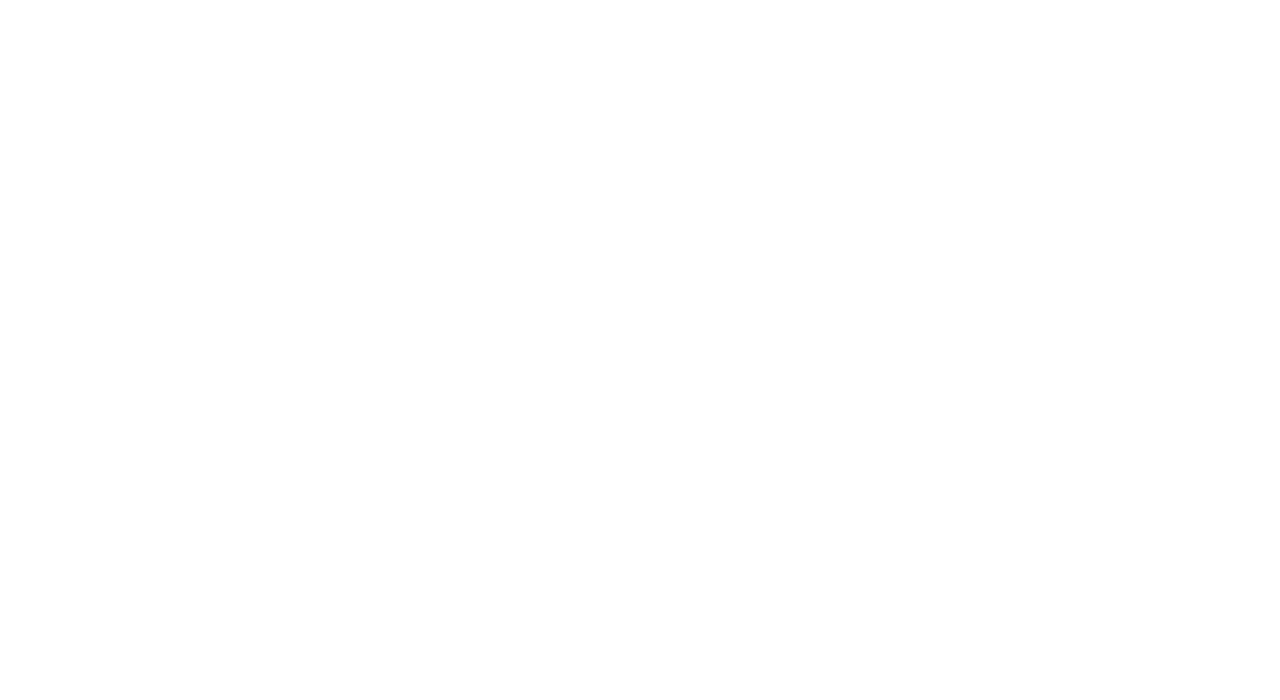
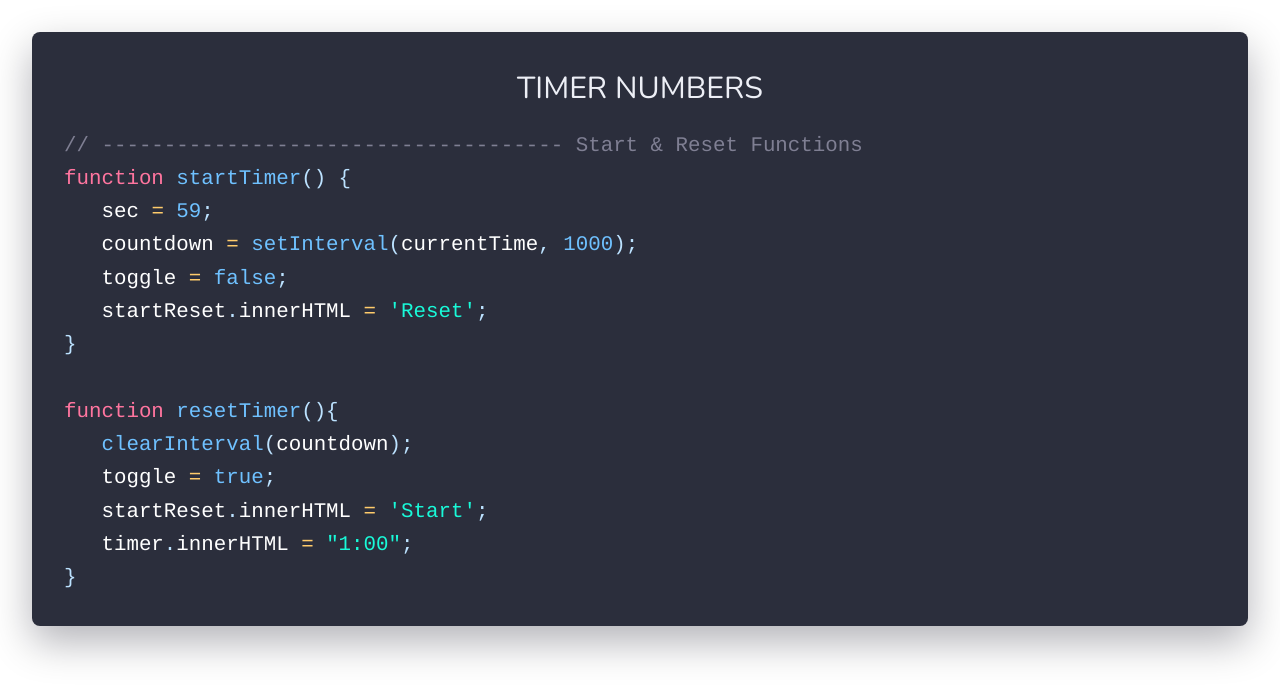
Before and after one commit to MariaSzubski/portfolio-vue-demo, a Nuxt app: page /type-spec in a window 1280 px wide. Before the commit this address had no page. Shown: the top 700 px of the page. Built offline with nearby package versions, Linux system fonts and the light colour scheme; a small style sheet from the web is missing.

Commit message:
Add PrismJS

```diff
--- a/assets/scss/prism.scss
+++ b/assets/scss/prism.scss
@@ -23,6 +23,7 @@
 	@extend %font-hack;
   font-size: 1.3rem;
 	line-height: 1.6;
+  text-align: left;
 
 	white-space: pre-wrap;
 	word-spacing: normal;
--- a/nuxt.config.js
+++ b/nuxt.config.js
@@ -40,7 +40,8 @@
   ** Global CSS
   */
   css: [
-    '@/assets/scss/global.scss'
+    '@/assets/scss/global.scss',
+    '@/assets/scss/prism.scss'
   ],
 
   /*
@@ -86,7 +87,7 @@
         config.module.rules.push({
           enforce: 'pre',
           test: /\.(js|vue)$/,
-          loader: 'eslint-loader',
+          // loader: 'eslint-loader',
           exclude: /(node_modules)/
         })
       }
--- a/package.json
+++ b/package.json
@@ -18,6 +18,7 @@
     "node-sass": "^4.12.0",
     "nuxt": "^2.4.0",
     "postcss": "^7.0.16",
+    "prismjs": "^1.16.0",
     "sass-loader": "^7.1.0",
     "vue-lazyload": "^1.2.6"
   },
--- /dev/null
+++ b/pages/type-spec.vue
@@ -0,0 +1,31 @@
+<template>
+  <main>
+    <div>
+      <pre class="language-javascript"><h4>Timer Numbers</h4><code>
+      // ------------------------------------- Start &amp; Reset Functions
+      function startTimer() {
+      	sec = 59;
+      	countdown = setInterval(currentTime, 1000);
+      	toggle = false;
+      	startReset.innerHTML = 'Reset';
+      }
+
+      function resetTimer(){
+      	clearInterval(countdown);
+      	toggle = true;
+      	startReset.innerHTML = 'Start';
+      	timer.innerHTML = "1:00";
+      }</code></pre>
+
+    </div>
+  </main>
+</template>
+
+<script>
+
+import Prism from 'prismjs';
+import Normalizer from 'prismjs/plugins/normalize-whitespace/prism-normalize-whitespace';
+
+export default {}
+
+</script>
```
Also changed, not shown: plugins/README.md, 1 other file (tests, documents, lock files or other folders).
